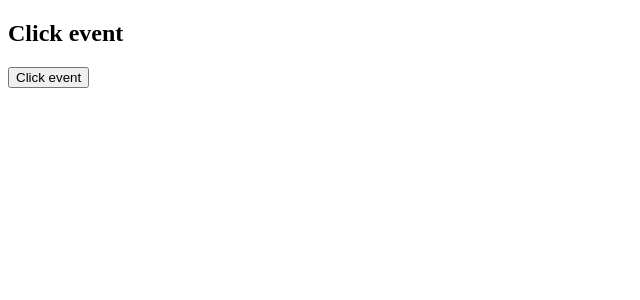
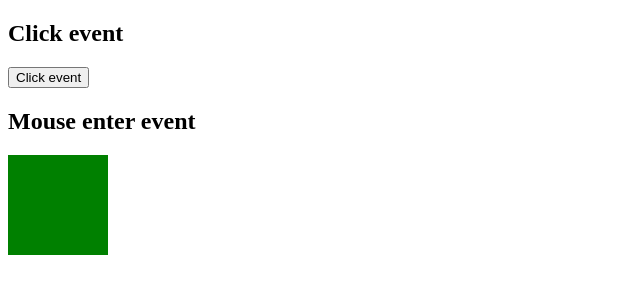
Before and after one commit to ShubhamDev021/Angular_Course, an Angular app: page / in a window 1280 px wide. Shown: the top 300 px of the page, without its empty margins (0-640 px from the left). Built offline with nearby package versions, Linux system fonts and the light colour scheme.

Commit message:
Event in angular - mouse enter event

```diff
--- a/src/app/app.component.html
+++ b/src/app/app.component.html
@@ -11,3 +11,6 @@
 
 <h2>Click event</h2>
 <button class="btn-click-event" name="click-event-button" (click)="handleEvent($event)">Click event</button>
+
+<h2>Mouse enter event</h2>
+<div style="background-color: green; width: 100px; height: 100px;" (mouseenter)="handleEvent($event)"></div>
```
